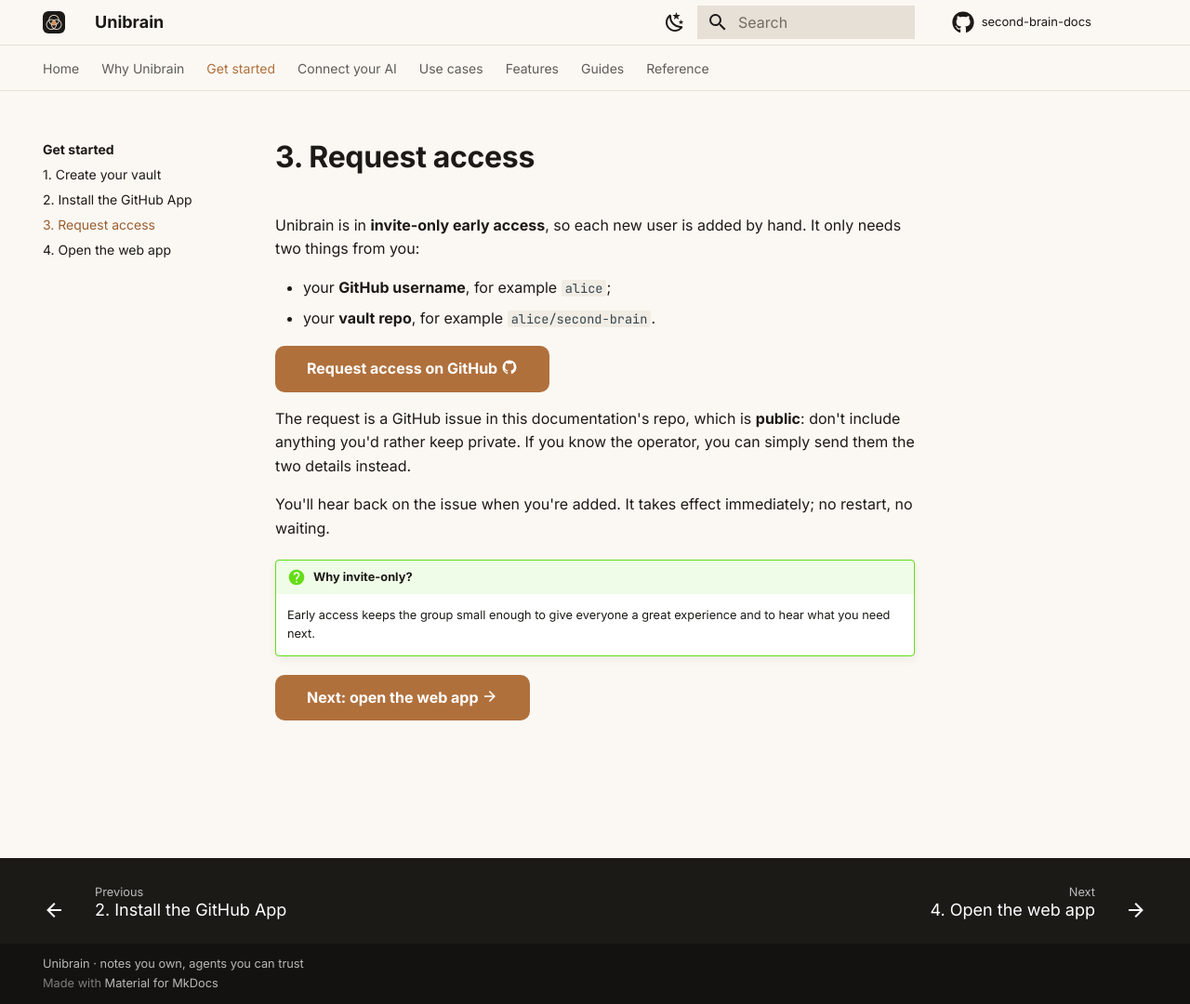
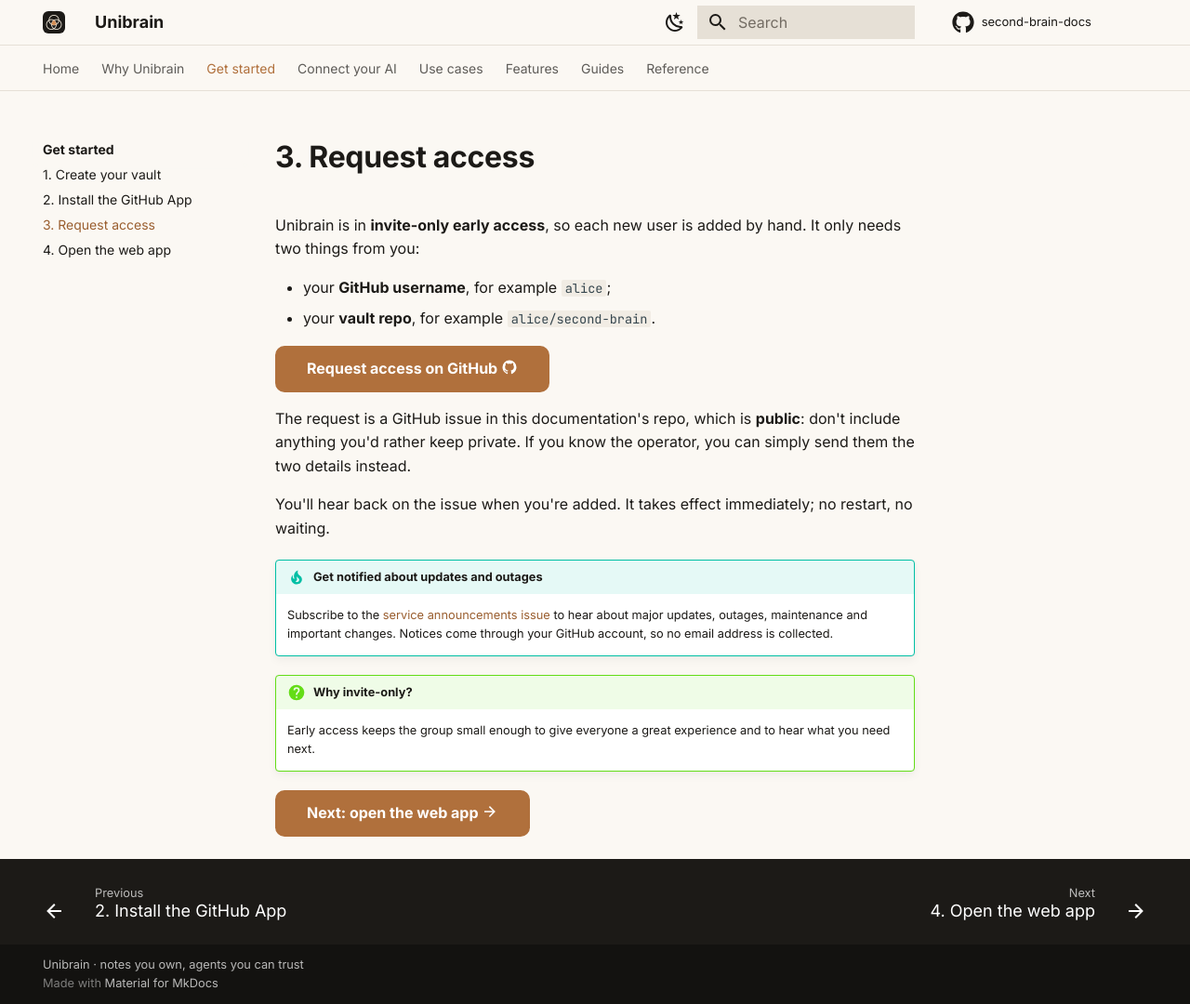
Before and after one commit to blanzp/second-brain-docs, an MkDocs documentation site: the page built from docs/get-started/access.md, in a window 1280 px wide and 1080 px high. Shown: the whole window at 93% size. Built offline with MkDocs 1.6.1 and Material for MkDocs 9.7.7, drawn with Linux system fonts in a browser that asks for light colours; comment, search, counter and statistics services are not loaded.

Commit message:
Docs: point new users to the service announcements issue
Co-Authored-By: Claude Opus 5.5 <noreply@anthropic.com>

```diff
--- a/docs/get-started/access.md
+++ b/docs/get-started/access.md
@@ -15,6 +15,9 @@ The request is a GitHub issue in this documentation's repo, which is **public**:
 
 You'll hear back on the issue when you're added. It takes effect immediately; no restart, no waiting.
 
+!!! tip "Get notified about updates and outages"
+    Subscribe to the [service announcements issue](https://github.com/blanzp/second-brain-docs/issues/1) to hear about major updates, outages, maintenance and important changes. Notices come through your GitHub account, so no email address is collected.
+
 !!! question "Why invite-only?"
     Early access keeps the group small enough to give everyone a great experience and to hear what you need next.
 
```
